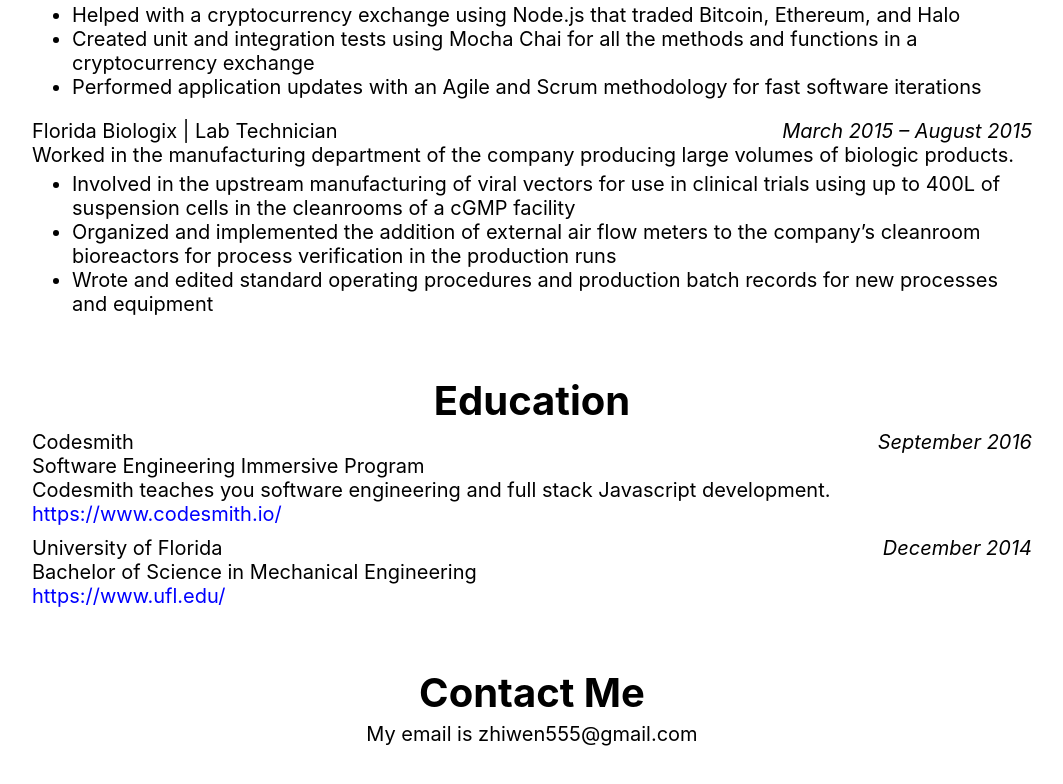
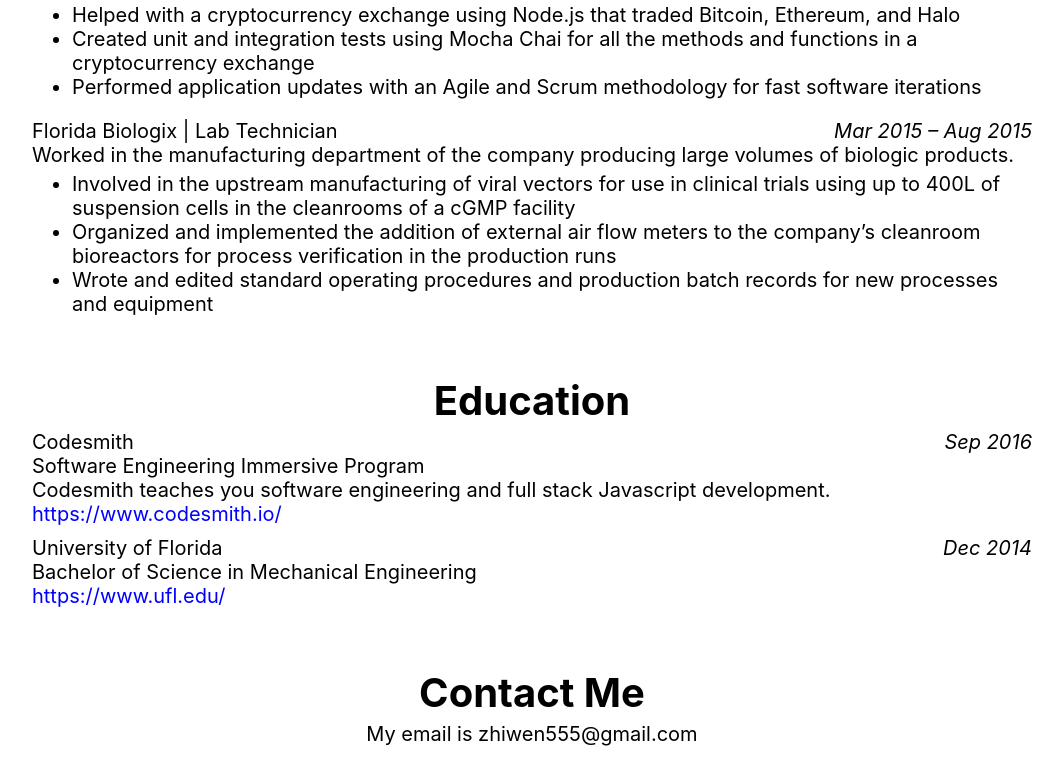
Before and after one commit to zhiwenh/personal-website, a React (Create React App) app in the folder client/: page / in a window 1280 px wide. Shown: the part 6391-7175 px from the top of the page, without its empty margins (108-1171 px from the left). Built offline with nearby package versions, Linux system fonts and the light colour scheme.

Commit message:
Minor changes

```diff
--- a/client/src/App.js
+++ b/client/src/App.js
@@ -330,7 +330,7 @@ function App() {
           />
           <WorkExperience
             companyNameAndPosition="Florida Biologix | Lab Technician"
-            datesWorked="March 2015 – August 2015"
+            datesWorked="Mar 2015 – Aug 2015"
             companyDescription="Worked in the manufacturing department of the company
             producing large volumes of biologic products."
             jobAccomplishments={[
@@ -346,7 +346,7 @@ function App() {
           </div>
           <Education
             educationName="Codesmith"
-            educationDate="September 2016"
+            educationDate="Sep 2016"
             educationDegree="Software Engineering Immersive Program"
             educationDescription="Codesmith teaches you software engineering
             and full stack Javascript development."
@@ -354,7 +354,7 @@ function App() {
           />
           <Education
             educationName="University of Florida"
-            educationDate="December 2014"
+            educationDate="Dec 2014"
             educationDegree="Bachelor of Science in Mechanical Engineering"
             educationLink="https://www.ufl.edu/"
           />
```
Also changed, not shown: 1 other file (tests, documents, lock files or other folders).
